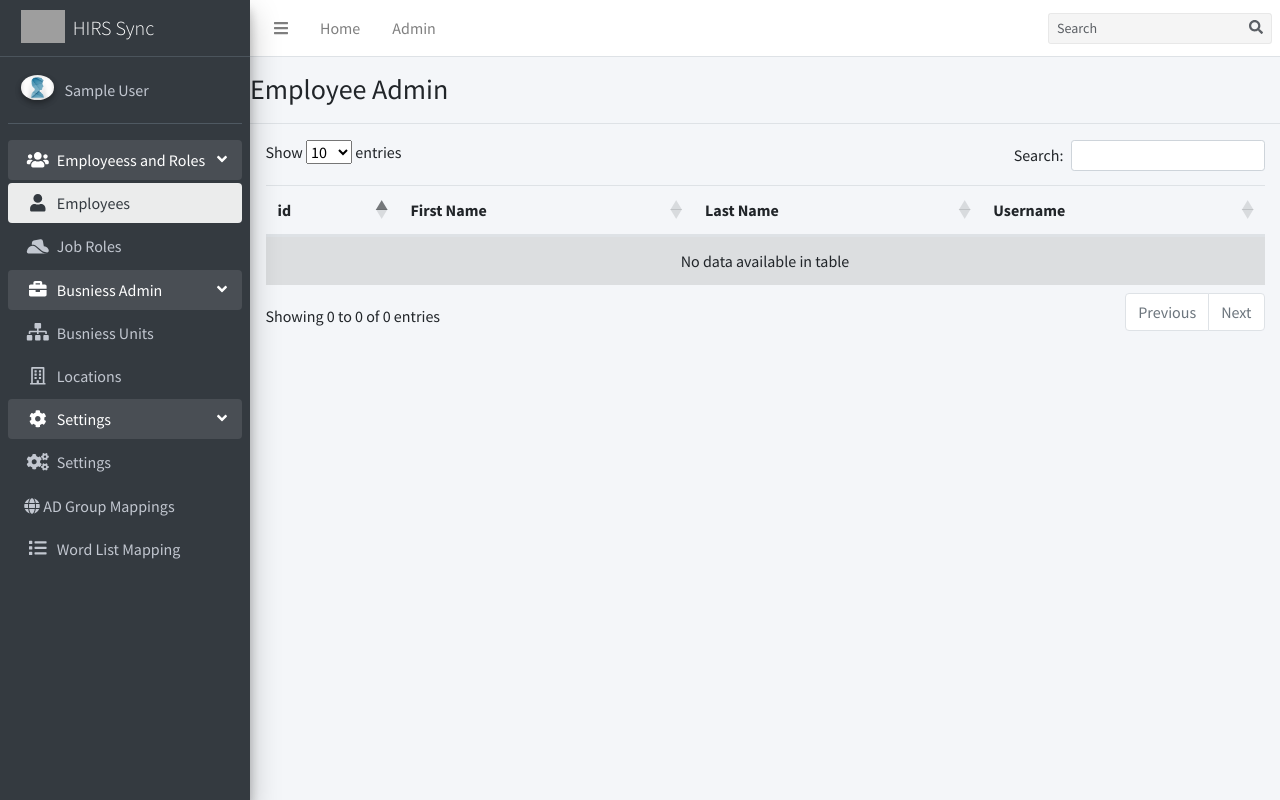
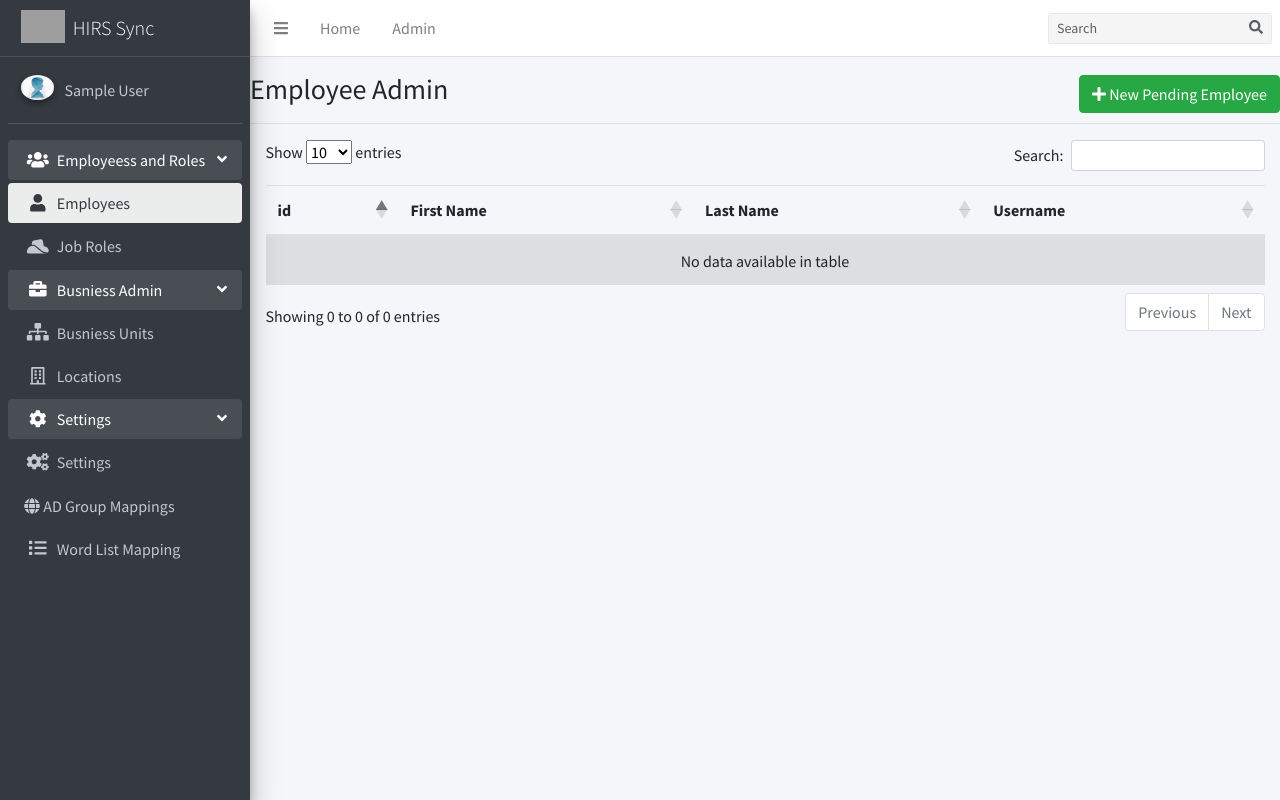
Before and after one commit to jcarswell/hris-integration, a Django app: page /employee/ in a window 1280 px wide. Run offline with Django 3.2, Linux system fonts and the light colour scheme; the visitor is signed in with stand-in values (Sample User, id 1); data that the repository does not hold is empty; parts of the project's set-up code (start-up, migrations or seed data) failed here and were passed over; some libraries are stand-ins or nearby versions; grey boxes are pictures that could not be loaded.

Commit message:
Added new employee pending page action

```diff
--- a/hirs_integration/hirs_admin/templates/hirs_admin/employee_list.html
+++ b/hirs_integration/hirs_admin/templates/hirs_admin/employee_list.html
@@ -1,6 +1,14 @@
 {% extends "hirs_admin/base.html" %}
 {% block extra_style %}
 <link rel="stylesheet" type="text/css" href="https://cdn.datatables.net/1.10.24/css/dataTables.bootstrap4.min.css"/>
+{% endblock %}
+{% block page_actions %}
+<div class="btn-toolbar mb-2 mb-md-0">
+  <a href="{% url 'pending' %}0/" class="btn btn-success">
+    <i class="fas fa-plus"></i>
+    New Pending Employee
+  </a>
+</div>
 {% endblock %}
 {% block content %}
 <div class="container">
```
